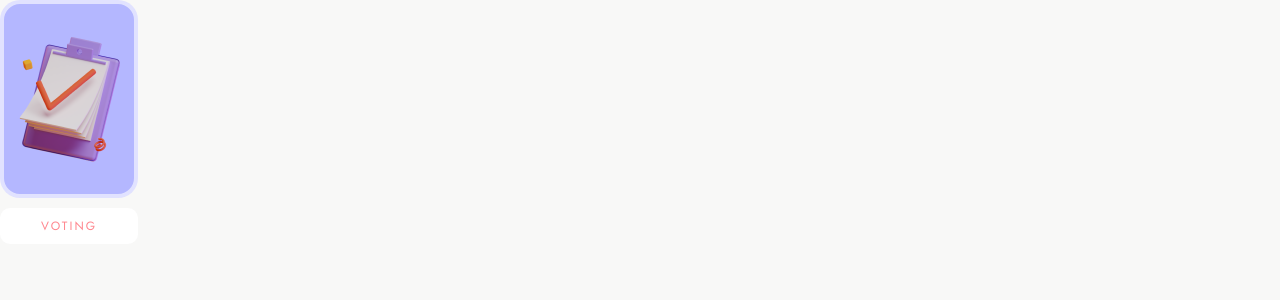
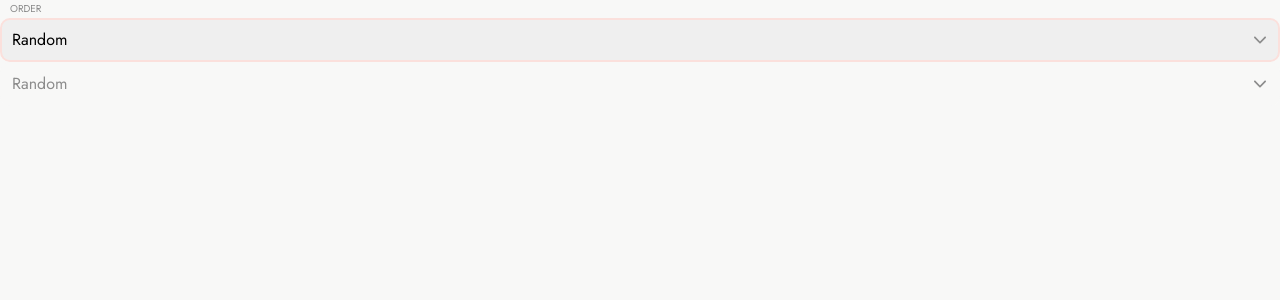
Before and after one commit to Denys-Lytvynenko/cats-app, a React (Vite) app: page / in a window 1280 px wide. Shown: the top 300 px of the page. Built offline with nearby package versions, Linux system fonts and the light colour scheme.

Commit message:
add select component

```diff
--- a/src/App.scss
+++ b/src/App.scss
@@ -5,7 +5,7 @@
 }
 
 html {
-    background-color: #f8f8f7;
+    background-color: $lightGray;
     font-family: $font-regular;
     font-style: normal;
     font-weight: 500;
--- a/src/App.tsx
+++ b/src/App.tsx
@@ -1,18 +1,14 @@
-import Card from "./components/Card";
-
-import voteTable from "@assets/images/vote-table.png";
+import Select from "./components/Select";
 
 import "./App.scss";
+
+const options = [{ value: "Random" }, { value: "Desc" }, { value: "Asc" }];
 
 const App = () => {
     return (
         <div className="App">
-            <Card
-                name="voting"
-                href="/"
-                image={voteTable}
-                backgroundColor="#B4B7FF"
-            />
+            <Select name="order" label="order" options={options} />
+            <Select name="order" options={options} accentColor="gray" />
         </div>
     );
 };
--- a/src/_variables.scss
+++ b/src/_variables.scss
@@ -5,6 +5,8 @@ $font-regular: JostRegular;
 $white: #ffffff;
 $accentColor: #ff868e;
 $hoverColor: #fbe0dc;
+$lightGray: #f8f8f7;
+$gray: #8c8c8c;
 
 // transitions
 $transition: all 0.3s ease;
--- /dev/null
+++ b/src/components/Select/index.tsx
@@ -0,0 +1,44 @@
+import { FC, useMemo } from "react";
+
+import { cn } from "../../utils/classNames";
+import { SelectProps } from "./types";
+
+import "./styles.scss";
+
+const Select: FC<SelectProps> = ({
+    name,
+    label,
+    options,
+    accentColor,
+    className,
+}) => {
+    const optionsList = useMemo(() => {
+        return options.map(option => (
+            <option value={option.value} key={option.value}>
+                {option.value}
+            </option>
+        ));
+    }, []);
+
+    return (
+        <div className={cn("select", className)}>
+            {label && (
+                <label htmlFor={name} className="select__label">
+                    {label}
+                </label>
+            )}
+
+            <div className="select__wrapper">
+                <select
+                    name={name}
+                    id={name}
+                    className={cn("select__input", accentColor)}
+                >
+                    {optionsList}
+                </select>
+            </div>
+        </div>
+    );
+};
+
+export default Select;
--- /dev/null
+++ b/src/components/Select/styles.scss
@@ -0,0 +1,54 @@
+@use "variables" as *;
+
+.select {
+    display: flex;
+    flex-direction: column;
+    &__label {
+        color: $gray;
+        font-size: 1rem;
+        line-height: 1.8rem;
+        padding: 0 10px;
+        text-transform: uppercase;
+    }
+
+    &__wrapper {
+        display: flex;
+        position: relative;
+
+        &::after {
+            content: url("@assets/icons/chevron.svg");
+            display: block;
+            height: 12px;
+            position: absolute;
+            right: 8px;
+            top: 50%;
+            transform: translate(-50%, -50%);
+            width: 12px;
+            pointer-events: none;
+        }
+    }
+    &__input {
+        appearance: none;
+        border-color: transparent;
+        border-radius: 1rem;
+        border-style: solid;
+        border-width: 2px;
+        cursor: pointer;
+        display: flex;
+        flex-grow: 1;
+        font-size: 1.6rem;
+        line-height: 2.4rem;
+        outline: none;
+        padding: 8px 10px;
+        transition: $transition;
+
+        &:hover {
+            border-color: $hoverColor;
+        }
+
+        &.gray {
+            background-color: $lightGray;
+            color: $gray;
+        }
+    }
+}
--- /dev/null
+++ b/src/components/Select/types.ts
@@ -0,0 +1,7 @@
+export interface SelectProps {
+    name: string;
+    options: { value: string }[];
+    label?: string;
+    accentColor?: "gray";
+    className?: string;
+}
```
Also changed, not shown: src/assets/icons/chevron.svg (added).
